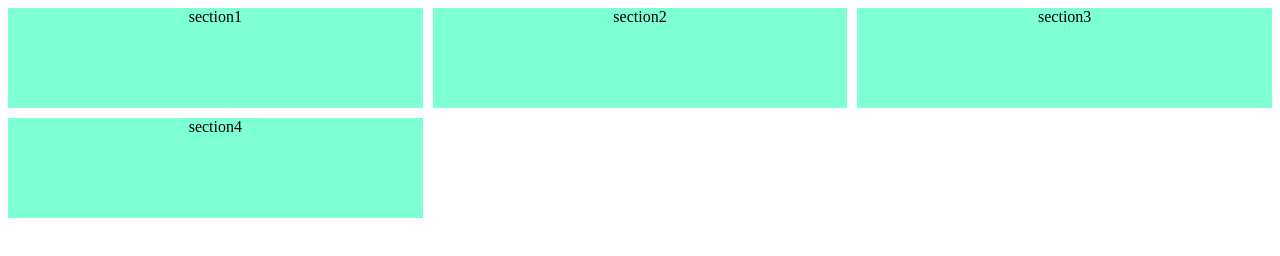
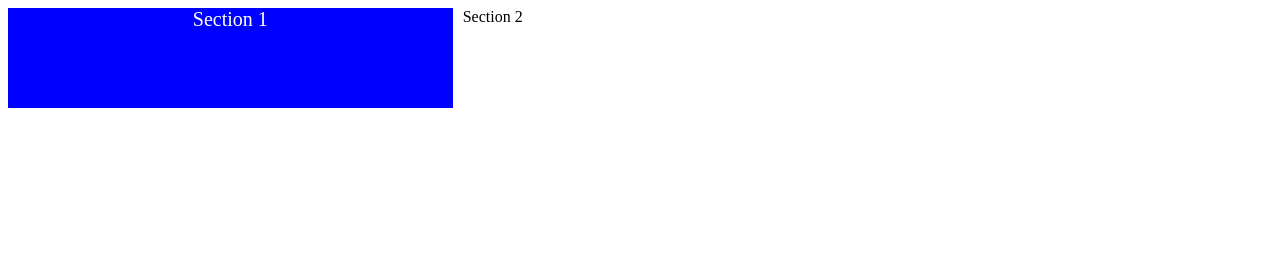
Before and after one commit to GabrielMerinoUCA/CSS-Grid, a plain HTML site: page index.html in a window 1280 px wide. Drawn offline with Linux system fonts and the light colour scheme.

Commit message:
Add first section

```diff
--- a/index.html
+++ b/index.html
@@ -8,10 +8,8 @@
 </head>
 <body>
     <div class="container-grid">
-        <section>section1</section>
-        <section>section2</section>
-        <section>section3</section>
-        <section>section4</section>
+        <div class="section1">Section 1</div>
+        <div>Section 2</div>
     </div>
 </body>
 </html>
--- a/stylesheet.css
+++ b/stylesheet.css
@@ -1,3 +1,4 @@
+
 .container-grid {
     display: grid; /* this is what actaually creates the grid*/
     grid-template-columns: auto auto auto; /*each auto is a column, auto resizes perfectly to the size of the browser windows*/
@@ -5,7 +6,11 @@
     grid-template-rows: 100px 100px 100px;
 }
 
-section {
+.section1{
+    grid-column: 1;/* starting column, the ending column will be the next one if not specified */
+    grid-row: 1; /* starting row, same thing, the ending row will be the next one if not specified */
+    background-color: blue;
+    color: white;
     text-align: center;
-    background-color: aquamarine;
+    font-size: 20px;
 }
```
